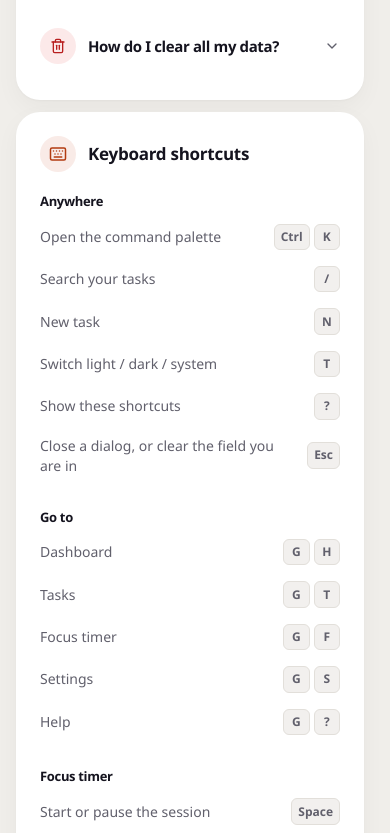
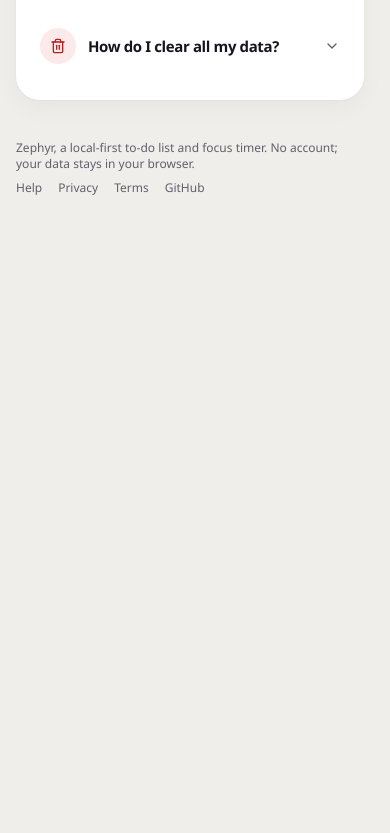
Before and after one commit to dominikkoenitzer/Zephyr, a React (Vite) app: page /help in a window 390 px wide. Shown: the part 1171-2004 px from the top of the page. After the commit the page ends 1479 px from the top, so only its background shows below. Built offline with nearby package versions, Linux system fonts and the light colour scheme.

Commit message:
Hide the key map on phones

```diff
--- a/src/pages/Help.jsx
+++ b/src/pages/Help.jsx
@@ -152,7 +152,8 @@ function Help() {
         </Card>
 
         {/* Keyboard shortcuts */}
-        <Card className="animate-fade-in-up p-6 xl:col-span-5" style={{ animationDelay: '0.15s' }}>
+        {/* Phones have no keyboard, so the key map only shows from md up. */}
+        <Card className="animate-fade-in-up hidden p-6 md:block xl:col-span-5" style={{ animationDelay: '0.15s' }}>
           <IconTitle icon={Keyboard}>Keyboard shortcuts</IconTitle>
           <div className="mt-5">
             <ShortcutTable />
```
